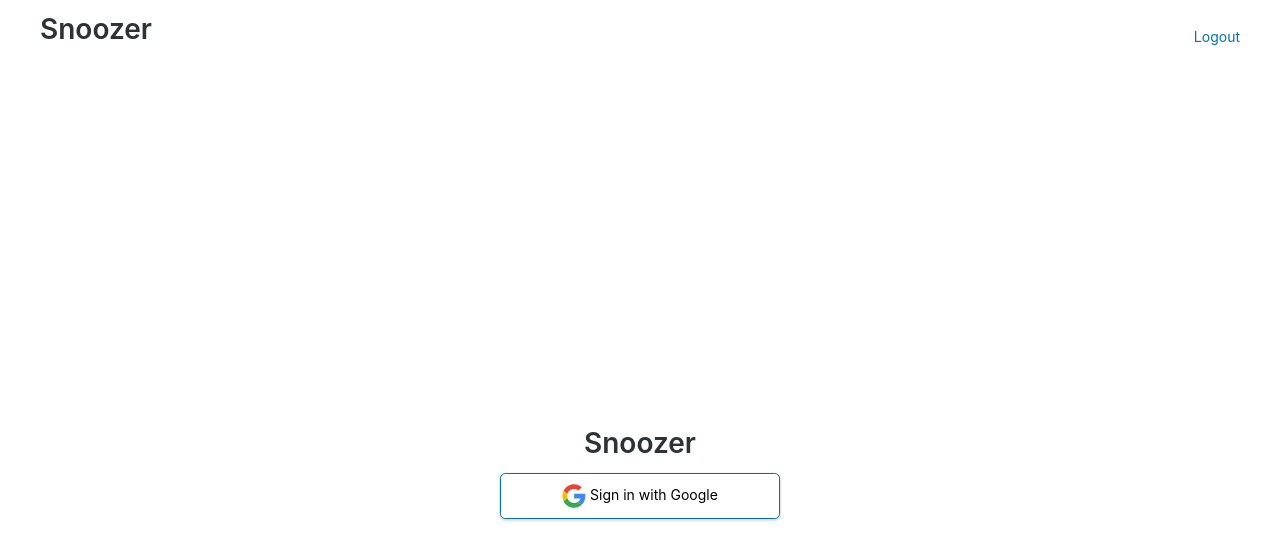
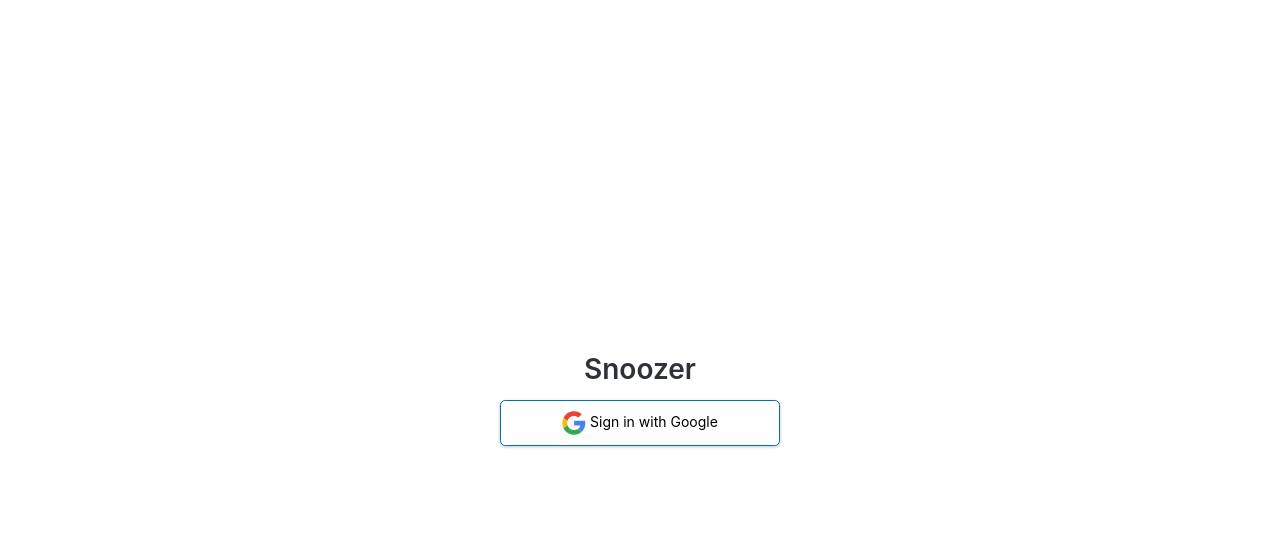
Before and after one commit to bradymholt/snoozer, a SvelteKit app: page /login in a window 1280 px wide. Shown: the top 560 px of the page. Built offline with nearby package versions, Linux system fonts and the light colour scheme.

Commit message:
More initial build-out

```diff
--- a/src/routes/+layout.svelte
+++ b/src/routes/+layout.svelte
@@ -8,18 +8,6 @@
   <meta name="description" content="Snoozer" />
 </svelte:head>
 
-<header class="container">
-  <nav>
-    <ul>
-      <li><h1>Snoozer</h1></li>
-    </ul>
-    <ul>
-      <li>
-				<a href="/logout">Logout</a>
-      </li>
-    </ul>
-  </nav>
-</header>
 {@render children()}
 
 <style>
```
Also changed, not shown: src/routes/(home)/+layout.svelte (added, +20 -0 lines), src/routes/(home)/events/+page.server.ts (renamed from src/routes/events/+page.server.ts), src/routes/(home)/events/+page.svelte (renamed from src/routes/events/+page.svelte), src/routes/(home)/events/EventModal.svelte (renamed from src/routes/events/EventModal.svelte), 2 other files (tests, documents, lock files or other folders).
